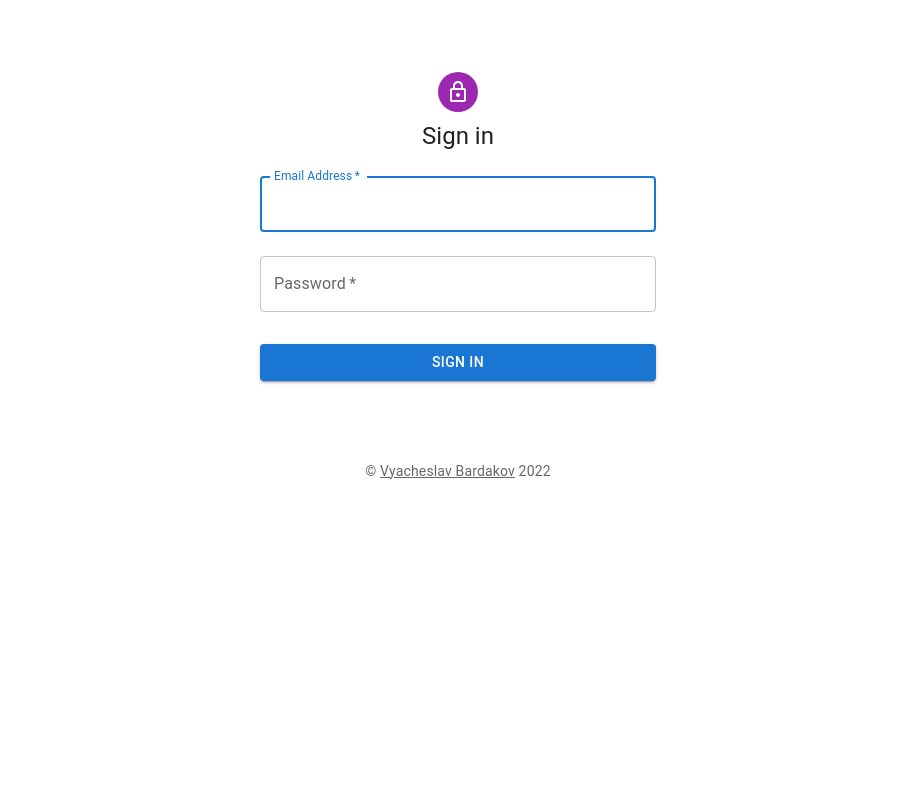
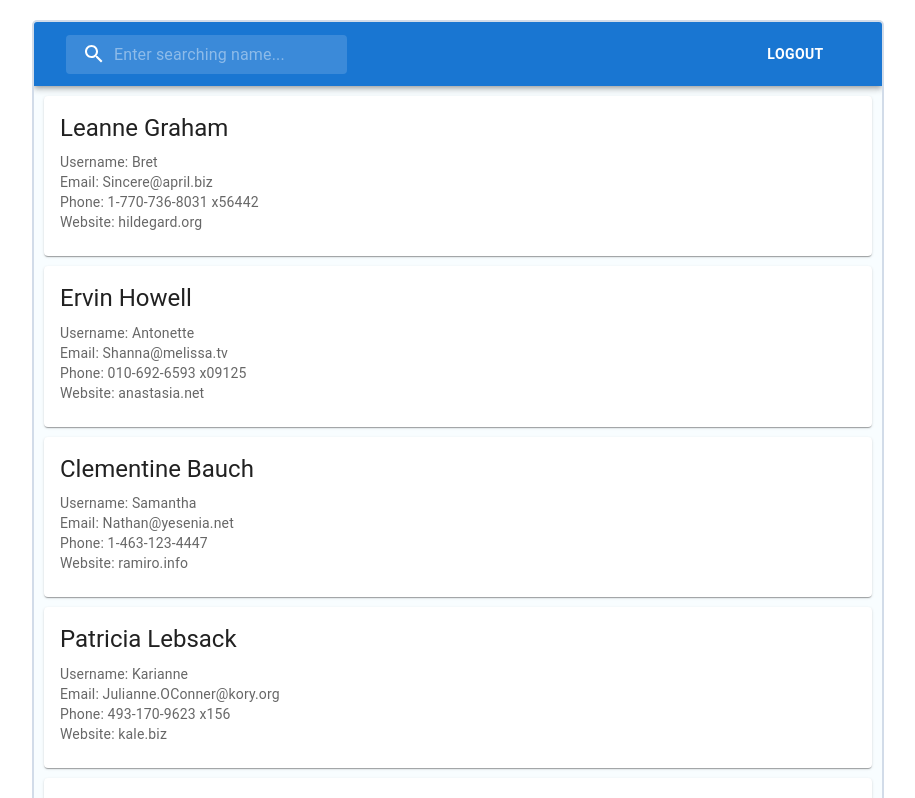
Before and after one commit to Kerjanoid/takeoff-staff, a React (Create React App) app: page /contacts in a window 1280 px wide. Before the commit this address led to /sign-in. Shown: the top 798 px of the page, without its empty margins (182-1097 px from the left). Built offline with nearby package versions, Linux system fonts and the light colour scheme.

Commit message:
Add Contacts layout

```diff
--- a/src/App.tsx
+++ b/src/App.tsx
@@ -1,21 +1,21 @@
-import { Route, Routes } from "react-router-dom";
-import Contacts from "./components/Contacts/Contacts";
-import NotFound from "./components/NotFound/NotFound";
-import ProtectedRoute from "./components/ProtectedRoute/ProtectedRoute";
-import SignIn from "./components/SignIn/SignIn";
+import { Route, Routes } from 'react-router-dom';
+import Contacts from './components/Contacts/Contacts';
+import NotFound from './components/NotFound/NotFound';
+import ProtectedRoute from './components/ProtectedRoute/ProtectedRoute';
+import SignIn from './components/SignIn/SignIn';
 
 const App: React.FC = () => {
-  const auth: boolean = false
+  const auth: boolean = true
 
   return (
     <Routes>
-      <Route path="/sign-in" element={<SignIn auth={auth} />} />
+      <Route path='/sign-in' element={<SignIn auth={auth} />} />
 
       <Route element={<ProtectedRoute auth={auth} />}>
-        <Route path="/contacts" element={<Contacts />} />
+        <Route path='/contacts' element={<Contacts />} />
       </Route>
 
-      <Route path="*" element={<NotFound />} />
+      <Route path='*' element={<NotFound />} />
     </Routes>
   );
 };
--- /dev/null
+++ b/src/components/CardList/CardList.tsx
@@ -0,0 +1,249 @@
+import UserCard from "../UserCard/UserCard";
+
+const CardList: React.FC = () => {
+  const users = [
+    {
+      id: 1,
+      name: "Leanne Graham",
+      username: "Bret",
+      email: "Sincere@april.biz",
+      address: {
+        street: "Kulas Light",
+        suite: "Apt. 556",
+        city: "Gwenborough",
+        zipcode: "92998-3874",
+        geo: {
+          lat: "-37.3159",
+          lng: "81.1496",
+        },
+      },
+      phone: "1-770-736-8031 x56442",
+      website: "hildegard.org",
+      company: {
+        name: "Romaguera-Crona",
+        catchPhrase: "Multi-layered client-server neural-net",
+        bs: "harness real-time e-markets",
+      },
+    },
+    {
+      id: 2,
+      name: "Ervin Howell",
+      username: "Antonette",
+      email: "Shanna@melissa.tv",
+      address: {
+        street: "Victor Plains",
+        suite: "Suite 879",
+        city: "Wisokyburgh",
+        zipcode: "90566-7771",
+        geo: {
+          lat: "-43.9509",
+          lng: "-34.4618",
+        },
+      },
+      phone: "010-692-6593 x09125",
+      website: "anastasia.net",
+      company: {
+        name: "Deckow-Crist",
+        catchPhrase: "Proactive didactic contingency",
+        bs: "synergize scalable supply-chains",
+      },
+    },
+    {
+      id: 3,
+      name: "Clementine Bauch",
+      username: "Samantha",
+      email: "Nathan@yesenia.net",
+      address: {
+        street: "Douglas Extension",
+        suite: "Suite 847",
+        city: "McKenziehaven",
+        zipcode: "59590-4157",
+        geo: {
+          lat: "-68.6102",
+          lng: "-47.0653",
+        },
+      },
+      phone: "1-463-123-4447",
+      website: "ramiro.info",
+      company: {
+        name: "Romaguera-Jacobson",
+        catchPhrase: "Face to face bifurcated interface",
+        bs: "e-enable strategic applications",
+      },
+    },
+    {
+      id: 4,
+      name: "Patricia Lebsack",
+      username: "Karianne",
+      email: "Julianne.OConner@kory.org",
+      address: {
+        street: "Hoeger Mall",
+        suite: "Apt. 692",
+        city: "South Elvis",
+        zipcode: "53919-4257",
+        geo: {
+          lat: "29.4572",
+          lng: "-164.2990",
+        },
+      },
+      phone: "493-170-9623 x156",
+      website: "kale.biz",
+      company: {
+        name: "Robel-Corkery",
+        catchPhrase: "Multi-tiered zero tolerance productivity",
+        bs: "transition cutting-edge web services",
+      },
+    },
+    {
+      id: 5,
+      name: "Chelsey Dietrich",
+      username: "Kamren",
+      email: "Lucio_Hettinger@annie.ca",
+      address: {
+        street: "Skiles Walks",
+        suite: "Suite 351",
+        city: "Roscoeview",
+        zipcode: "33263",
+        geo: {
+          lat: "-31.8129",
+          lng: "62.5342",
+        },
+      },
+      phone: "(254)954-1289",
+      website: "demarco.info",
+      company: {
+        name: "Keebler LLC",
+        catchPhrase: "User-centric fault-tolerant solution",
+        bs: "revolutionize end-to-end systems",
+      },
+    },
+    {
+      id: 6,
+      name: "Mrs. Dennis Schulist",
+      username: "Leopoldo_Corkery",
+      email: "Karley_Dach@jasper.info",
+      address: {
+        street: "Norberto Crossing",
+        suite: "Apt. 950",
+        city: "South Christy",
+        zipcode: "23505-1337",
+        geo: {
+          lat: "-71.4197",
+          lng: "71.7478",
+        },
+      },
+      phone: "1-477-935-8478 x6430",
+      website: "ola.org",
+      company: {
+        name: "Considine-Lockman",
+        catchPhrase: "Synchronised bottom-line interface",
+        bs: "e-enable innovative applications",
+      },
+    },
+    {
+      id: 7,
+      name: "Kurtis Weissnat",
+      username: "Elwyn.Skiles",
+      email: "Telly.Hoeger@billy.biz",
+      address: {
+        street: "Rex Trail",
+        suite: "Suite 280",
+        city: "Howemouth",
+        zipcode: "58804-1099",
+        geo: {
+          lat: "24.8918",
+          lng: "21.8984",
+        },
+      },
+      phone: "210.067.6132",
+      website: "elvis.io",
+      company: {
+        name: "Johns Group",
+        catchPhrase: "Configurable multimedia task-force",
+        bs: "generate enterprise e-tailers",
+      },
+    },
+    {
+      id: 8,
+      name: "Nicholas Runolfsdottir V",
+      username: "Maxime_Nienow",
+      email: "Sherwood@rosamond.me",
+      address: {
+        street: "Ellsworth Summit",
+        suite: "Suite 729",
+        city: "Aliyaview",
+        zipcode: "45169",
+        geo: {
+          lat: "-14.3990",
+          lng: "-120.7677",
+        },
+      },
+      phone: "586.493.6943 x140",
+      website: "jacynthe.com",
+      company: {
+        name: "Abernathy Group",
+        catchPhrase: "Implemented secondary concept",
+        bs: "e-enable extensible e-tailers",
+      },
+    },
+    {
+      id: 9,
+      name: "Glenna Reichert",
+      username: "Delphine",
+      email: "Chaim_McDermott@dana.io",
+      address: {
+        street: "Dayna Park",
+        suite: "Suite 449",
+        city: "Bartholomebury",
+        zipcode: "76495-3109",
+        geo: {
+          lat: "24.6463",
+          lng: "-168.8889",
+        },
+      },
+      phone: "(775)976-6794 x41206",
+      website: "conrad.com",
+      company: {
+        name: "Yost and Sons",
+        catchPhrase: "Switchable contextually-based project",
+        bs: "aggregate real-time technologies",
+      },
+    },
+    {
+      id: 10,
+      name: "Clementina DuBuque",
+      username: "Moriah.Stanton",
+      email: "Rey.Padberg@karina.biz",
+      address: {
+        street: "Kattie Turnpike",
+        suite: "Suite 198",
+        city: "Lebsackbury",
+        zipcode: "31428-2261",
+        geo: {
+          lat: "-38.2386",
+          lng: "57.2232",
+        },
+      },
+      phone: "024-648-3804",
+      website: "ambrose.net",
+      company: {
+        name: "Hoeger LLC",
+        catchPhrase: "Centralized empowering task-force",
+        bs: "target end-to-end models",
+      },
+    },
+  ];
+
+  return (
+    <>
+      {users.map((user) => <UserCard
+        name={user.name}
+        username={user.username}
+        email={user.email}
+        phone={user.phone}
+        website={user.website} />)}
+    </>
+  );
+};
+
+export default CardList;
--- a/src/components/Contacts/Contacts.tsx
+++ b/src/components/Contacts/Contacts.tsx
@@ -1,9 +1,23 @@
-const Contacts = () => {
+import { Container, Box } from '@mui/material';
+import CardList from '../CardList/CardList';
+import Header from '../Header/Header';
+
+const Contacts: React.FC = () => {
 
   return (
-    <>
-      <h1>Contacts</h1>
-    </>
+    <Container
+      maxWidth='md'
+      sx={{ my: '20px' }} >
+      <Box sx={{
+        border: '2px solid rgba(61, 92, 145, .2)',
+        borderRadius: '5px',
+        bgcolor: 'rgba(184, 229, 255, .1)',
+        minHeight: '400px',
+        overflow: 'hidden' }}>
+        <Header />
+        <CardList />
+      </Box>
+    </Container>
   )
 }
 
--- /dev/null
+++ b/src/components/Header/Header.tsx
@@ -0,0 +1,24 @@
+import { AppBar, Box, Button, Toolbar, IconButton, Typography } from '@mui/material';
+import MenuIcon from '@mui/icons-material/Menu';
+import Search from '../Search/Search';
+
+const Header: React.FC = () => {
+
+  return (
+    <Box sx={{ flexGrow: 1 }}>
+      <AppBar position='static'>
+        <Toolbar sx={{ justifyContent: 'space-between' }}>
+          <Search />
+          <Button
+            color='inherit'
+            sx={{
+              width: '125px',
+              fontWeight: 'bold'
+            }}>Logout</Button>
+        </Toolbar>
+      </AppBar>
+    </Box>
+  )
+}
+
+export default Header;
--- a/src/components/NotFound/NotFound.tsx
+++ b/src/components/NotFound/NotFound.tsx
@@ -1,10 +1,10 @@
 import { Link } from 'react-router-dom';
 
-const NotFound = () => {
+const NotFound: React.FC = () => {
   return (
     <>
       <h1>Error 404. Page not found</h1>
-      <Link to="/contacts">Back to Contacts page</Link>
+      <Link to='/contacts'>Back to Contacts page</Link>
     </>
   )
 }
--- a/src/components/ProtectedRoute/ProtectedRoute.tsx
+++ b/src/components/ProtectedRoute/ProtectedRoute.tsx
@@ -1,8 +1,8 @@
-import { FC } from "react";
+import { FC } from 'react';
 import {
   Navigate,
   Outlet
-} from "react-router-dom";
+} from 'react-router-dom';
 
 interface ProtectedRouteProps {
   auth: boolean;
@@ -11,7 +11,7 @@ interface ProtectedRouteProps {
 const ProtectedRoute: FC<ProtectedRouteProps> = ({auth}) => {
 
   if (!auth) {
-    return <Navigate to="/sign-in" replace />;
+    return <Navigate to='/sign-in' replace />;
   }
 
   return <Outlet />
--- /dev/null
+++ b/src/components/Search/Search.tsx
@@ -0,0 +1,58 @@
+import { InputBase } from '@mui/material';
+import { styled, alpha } from '@mui/material/styles';
+import SearchIcon from '@mui/icons-material/Search';
+
+const Search: React.FC = () => {
+
+  const Search = styled('div')(({ theme }) => ({
+    position: 'relative',
+    borderRadius: theme.shape.borderRadius,
+    backgroundColor: alpha(theme.palette.common.white, 0.15),
+    '&:hover': {
+      backgroundColor: alpha(theme.palette.common.white, 0.25),
+    },
+    marginLeft: 0,
+    width: '100%',
+    [theme.breakpoints.up('sm')]: {
+      marginLeft: theme.spacing(1),
+      width: 'auto',
+    },
+  }));
+
+  const SearchIconWrapper = styled('div')(({ theme }) => ({
+    padding: theme.spacing(0, 2),
+    height: '100%',
+    position: 'absolute',
+    pointerEvents: 'none',
+    display: 'flex',
+    alignItems: 'center',
+    justifyContent: 'center',
+  }));
+
+  const StyledInputBase = styled(InputBase)(({ theme }) => ({
+    color: 'inherit',
+    '& .MuiInputBase-input': {
+      padding: theme.spacing(1, 1, 1, 0),
+      paddingLeft: `calc(1em + ${theme.spacing(4)})`,
+      transition: theme.transitions.create('width'),
+      width: '100%',
+      [theme.breakpoints.up('sm')]: {
+        width: '25ch'
+      },
+    },
+  }));
+
+  return (
+    <Search>
+      <SearchIconWrapper>
+        <SearchIcon />
+      </SearchIconWrapper>
+      <StyledInputBase
+        placeholder='Enter searching name...'
+        inputProps={{ 'aria-label': 'search' }}
+      />
+    </Search>
+  )
+}
+
+export default Search;
--- a/src/components/SignIn/SignIn.tsx
+++ b/src/components/SignIn/SignIn.tsx
@@ -1,26 +1,25 @@
-import React, {FC} from 'react';
-import { Navigate } from "react-router-dom";
-import Avatar from '@mui/material/Avatar';
-import Button from '@mui/material/Button';
-import CssBaseline from '@mui/material/CssBaseline';
-import TextField from '@mui/material/TextField';
-import Link from '@mui/material/Link';
-import Box from '@mui/material/Box';
+import { Navigate } from 'react-router-dom';
+import { Avatar, Button, CssBaseline, TextField, Link, Box, Typography, Container } from '@mui/material';
 import LockOutlinedIcon from '@mui/icons-material/LockOutlined';
-import Typography from '@mui/material/Typography';
-import Container from '@mui/material/Container';
 import { createTheme, ThemeProvider } from '@mui/material/styles';
 
 interface SignInProps {
   auth: boolean;
 }
 
-function Copyright(props: any) {
+interface CopyrightProps {
+  sx: {
+    mt: number,
+    mb: number
+  }
+}
+
+function Copyright(props: CopyrightProps) {
   return (
-    <Typography variant="body2" color="text.secondary" align="center" {...props}>
+    <Typography variant='body2' color='text.secondary' align='center' {...props}>
       {'© '}
-      <Link color="inherit" href="https://github.com/Kerjanoid">
-        Vyacheslav Bardakov
+      <Link color='inherit' href='https://github.com/Kerjanoid' target='_blank' rel='noopener noreferrer'>
+        {'Vyacheslav Bardakov'}
       </Link>
       {' '}
       {new Date().getFullYear()}
@@ -30,10 +29,10 @@ function Copyright(props: any) {
 
 const theme = createTheme();
 
-const SignIn: FC<SignInProps> = ({auth}) => {
+const SignIn: React.FC<SignInProps> = ({auth}) => {
 
   if (auth) {
-    return <Navigate to="/contacts" replace />
+    return <Navigate to='/contacts' replace />
   }
 
   const handleSubmit = (event: React.FormEvent<HTMLFormElement>) => {
@@ -47,7 +46,7 @@ const SignIn: FC<SignInProps> = ({auth}) => {
 
   return (
     <ThemeProvider theme={theme}>
-      <Container component="main" maxWidth="xs">
+      <Container component='main' maxWidth='xs'>
         <CssBaseline />
         <Box
           sx={{
@@ -60,34 +59,34 @@ const SignIn: FC<SignInProps> = ({auth}) => {
           <Avatar sx={{ m: 1, bgcolor: 'secondary.main' }}>
             <LockOutlinedIcon />
           </Avatar>
-          <Typography component="h1" variant="h5">
+          <Typography component='h1' variant='h5'>
             Sign in
           </Typography>
-          <Box component="form" onSubmit={handleSubmit} noValidate sx={{ mt: 1 }}>
+          <Box component='form' onSubmit={handleSubmit} noValidate sx={{ mt: 1 }}>
             <TextField
-              margin="normal"
+              margin='normal'
               required
               fullWidth
-              id="email"
-              label="Email Address"
-              name="email"
-              autoComplete="email"
+              id='email'
+              label='Email Address'
+              name='email'
+              autoComplete='email'
               autoFocus
             />
             <TextField
-              margin="normal"
+              margin='normal'
               required
               fullWidth
-              name="password"
-              label="Password"
-              type="password"
-              id="password"
-              autoComplete="current-password"
+              name='password'
+              label='Password'
+              type='password'
+              id='password'
+              autoComplete='current-password'
             />
             <Button
-              type="submit"
+              type='submit'
               fullWidth
-              variant="contained"
+              variant='contained'
               sx={{ mt: 3, mb: 2 }}
             >
               Sign In
--- /dev/null
+++ b/src/components/UserCard/UserCard.tsx
@@ -0,0 +1,35 @@
+import { Card, CardContent, Typography } from "@mui/material";
+
+interface SignInProps {
+  name: string;
+  username: string;
+  email: string;
+  phone: string;
+  website: string;
+}
+
+const UserCard: React.FC<SignInProps> = ({ name, username, email, phone, website,}) => {
+  return (
+    <Card sx={{ m: "10px" }}>
+      <CardContent>
+        <Typography gutterBottom variant="h5" component="div">
+          {name}
+        </Typography>
+        <Typography variant="body2" color="text.secondary">
+          Username: {username}
+        </Typography>
+        <Typography variant="body2" color="text.secondary">
+          Email: {email}
+        </Typography>
+        <Typography variant="body2" color="text.secondary">
+          Phone: {phone}
+        </Typography>
+        <Typography variant="body2" color="text.secondary">
+          Website: {website}
+        </Typography>
+      </CardContent>
+    </Card>
+  );
+};
+
+export default UserCard;
```
